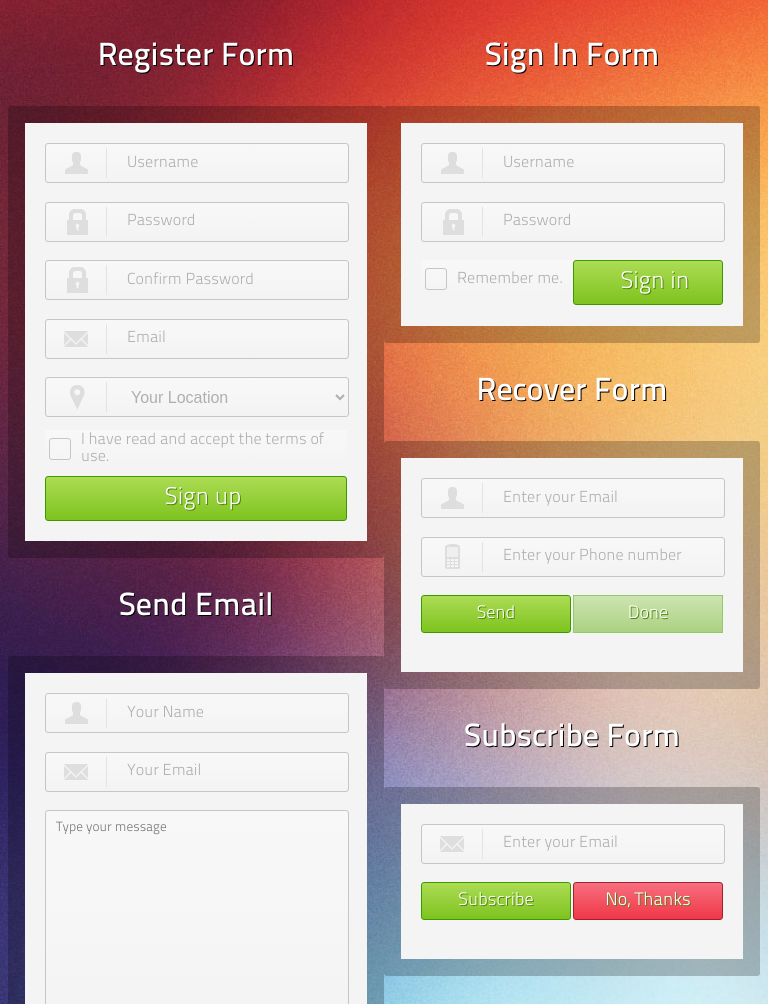
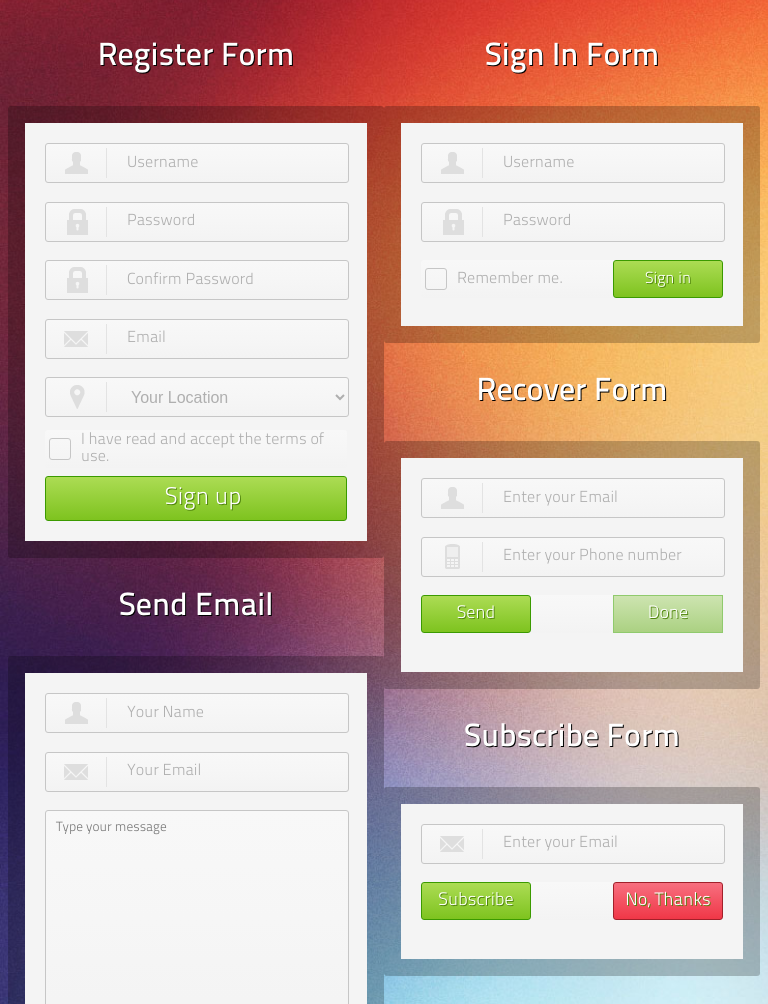
Before and after one commit to marcinkardas/weekly-webdev-challenge-1, a plain HTML site: page index.html in a window 768 px wide. Shown: the part 188-1192 px from the top of the page. Drawn offline with Linux system fonts and the light colour scheme.

Commit message:
Landscape responsive fix

```diff
--- a/style.css
+++ b/style.css
@@ -61,6 +61,12 @@ form { background: #f4f4f4;  }
     .header_logo, .footer_logo { width: 100%; }
 }
 
+@media all and (min-width: 501px) and (max-width: 900px) {
+    .wrapper { justify-content: center; }
+    .subscribe_btn, .no_subscribe_btn, .recover_btn { width: 110px; }
+    .sign_in { width: 110px; font-size: 16px; height: 38px; padding: 0px; }
+}
+
 
 
 /* FONT */
```
